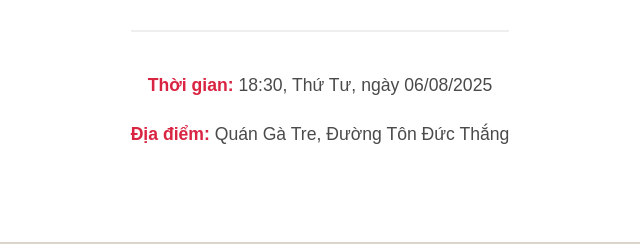
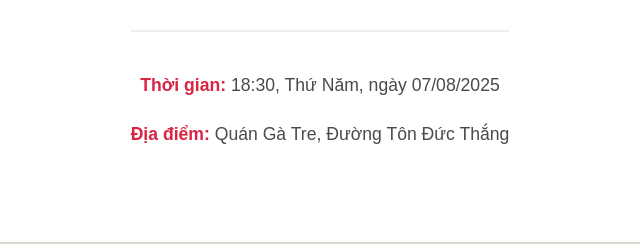
Before and after one commit to tqbinhhh/thiep-sinh-nhat, a plain HTML site: page index.html in a window 1280 px wide. Both pictures are taken after a click on the button "Mở thiệp". Shown: the part 498-742 px from the top of the page, 320-960 px from the left. Drawn offline with Linux system fonts and the light colour scheme.

Commit message:
Update index.html

```diff
--- a/index.html
+++ b/index.html
@@ -31,7 +31,7 @@
                     <span class="message">Đến tham dự buổi tiệc sinh nhật của Gia Đình!</span>
                 </div>
                 <div class="details">
-                    <p><strong>Thời gian:</strong> 18:30, Thứ Tư, ngày 06/08/2025</p>
+                    <p><strong>Thời gian:</strong> 18:30, Thứ Năm, ngày 07/08/2025</p>
                     <p><strong>Địa điểm:</strong> Quán Gà Tre, Đường Tôn Đức Thắng</p>
                 </div>
             </div>
```
